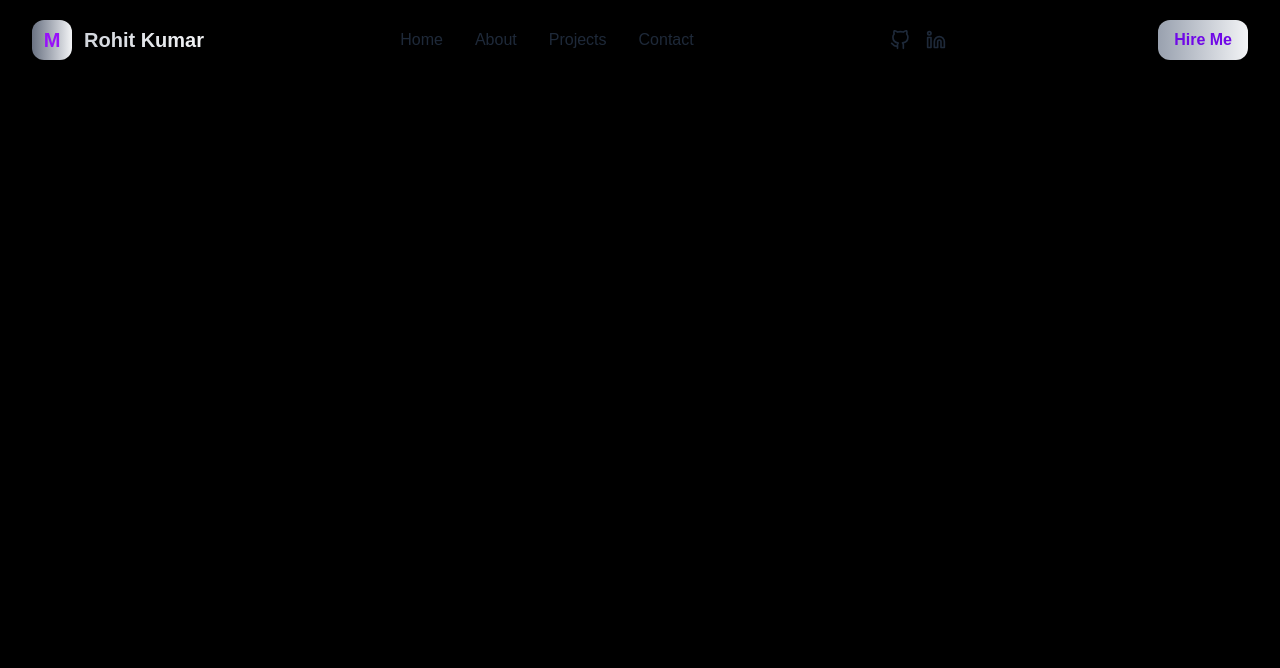
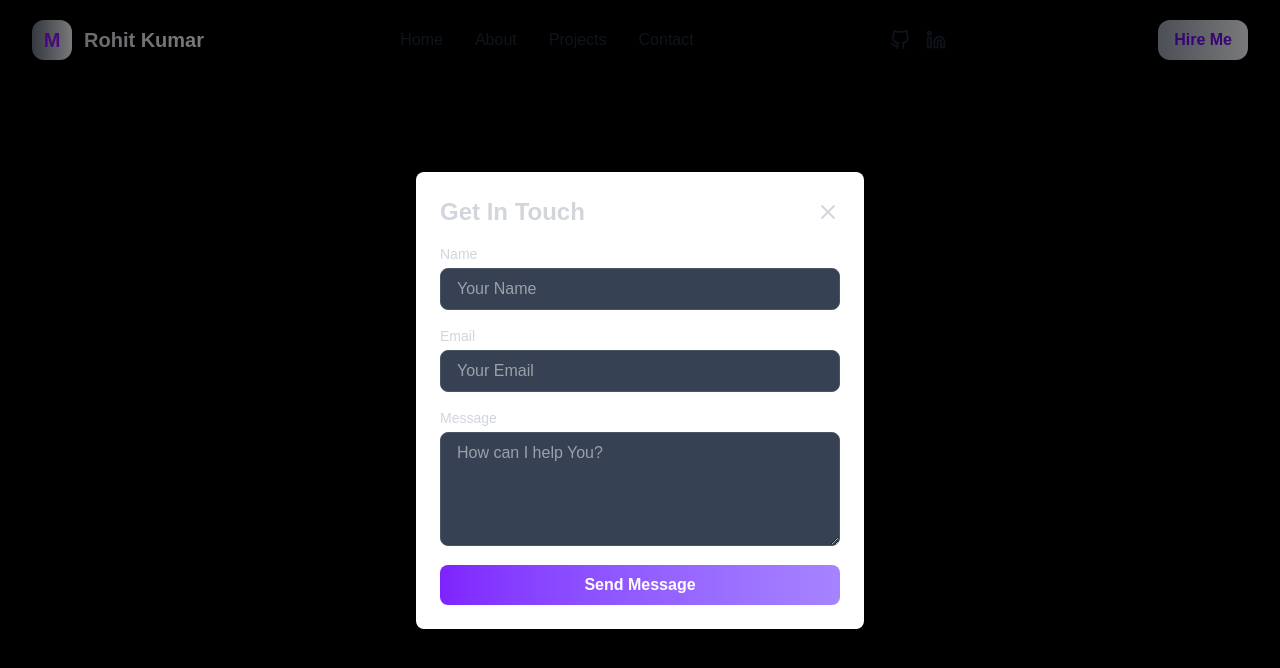
Before and after one commit to RohitPanchal097/Rohit-Portfolio, a React (Vite) app: page / in a window 1280 px wide. Both pictures are taken after a click on the button "Hire Me". Shown: the top 668 px of the page. Built offline with nearby package versions, Linux system fonts and the light colour scheme.

Commit message:
header complete

```diff
--- a/src/components/Header.jsx
+++ b/src/components/Header.jsx
@@ -1,14 +1,20 @@
 import React, { useState } from "react";
-import { delay, motion } from "framer-motion";
-import {FiGithub, FiLinkedin, FiMenu, FiX} from "react-icons/fi"
-
-
+import { delay, motion, AnimatePresence } from "framer-motion";
+import { FiGithub, FiLinkedin, FiMenu, FiX } from "react-icons/fi";
 
 function Header() {
   const [isOpen, setIsOpen] = useState(false);
-    const toggleMenu = () =>{
+  const toggleMenu = () => {
     setIsOpen(!isOpen);
-    }
+  };
+
+  const [contactFormOpen, setContactFormOpen] = useState(false);
+  const openContactForm = () => {
+    setContactFormOpen(true);
+  };
+  const closeContactForm = () => {
+    setContactFormOpen(false);
+  };
   return (
     <header className="absolute w-full z-50 transition-all duration-300">
       <div className="container mx-auto px-4 sm:px-6 lg:px-8 flex items-center justify-between h-16 md:h-20">
@@ -58,40 +64,40 @@
         {/* Social-icons -Dektop */}
         <div className="md:flex hidden items-center space-x-4 ">
           <motion.a
-          initial={{opacity:0, x:100}}
-            animate={{opacity:1, x:0}}
+            initial={{ opacity: 0, x: 100 }}
+            animate={{ opacity: 1, x: 0 }}
             transition={{
-                type:"spring",
-                stiffness:100,
-                damping:25,
-                delay:1.2,
-                duration:1.2,
+              type: "spring",
+              stiffness: 100,
+              damping: 25,
+              delay: 1.2,
+              duration: 1.2,
             }}
-
-          className="text-gray-800 dark:text-gray-200 hover:text-violet-600 dark:hover:text-violet-400 transition-colors duration-300 " href="#"  >
-           <FiGithub className="w-5 h-5 "/>
-
+            className="text-gray-800 dark:text-gray-200 hover:text-violet-600 dark:hover:text-violet-400 transition-colors duration-300 "
+            href="#"
+          >
+            <FiGithub className="w-5 h-5 " />
           </motion.a>
           <motion.a
-          initial={{opacity:0, x:100}}
-            animate={{opacity:1, x:0}}
+            initial={{ opacity: 0, x: 100 }}
+            animate={{ opacity: 1, x: 0 }}
             transition={{
-                type:"spring",
-                stiffness:100,
-                damping:25,
-                delay:1.2,
-                duration:1.2,
+              type: "spring",
+              stiffness: 100,
+              damping: 25,
+              delay: 1.2,
+              duration: 1.2,
             }}
-
-          className="text-gray-800 dark:text-gray-200 hover:text-violet-600 dark:hover:text-violet-400 transition-colors duration-300 " href="#"  >
-          <FiLinkedin className="w-5 h-5 "/>
-
+            className="text-gray-800 dark:text-gray-200 hover:text-violet-600 dark:hover:text-violet-400 transition-colors duration-300 "
+            href="#"
+          >
+            <FiLinkedin className="w-5 h-5 " />
           </motion.a>
-
         </div>
 
         {/* Hire Me Button */}
         <motion.button
+          onClick={openContactForm}
           initial={{ opacity: 0, scale: 0.8 }}
           animate={{ opacity: 1, scale: 1 }}
           transition={{
@@ -101,7 +107,8 @@
             stiffness: 100,
             damping: 15,
           }}
-            className= "ml-4 px-4 py-2 rounded-xl bg-gradient-to-r from-gray-400 to-gray-100 text-violet-700 font-bold hover:from-violet-600 hover:to-violet-400 hover:text-white transition-all duration-300 hidden md:inline-block">
+          className="ml-4 px-4 py-2 rounded-xl bg-gradient-to-r from-gray-400 to-gray-100 text-violet-700 font-bold hover:from-violet-600 hover:to-violet-400 hover:text-white transition-all duration-300 hidden md:inline-block"
+        >
           Hire Me
         </motion.button>
 
@@ -109,32 +116,141 @@
         <div className="md:hidden flex items-center ">
           <motion.button
             onClick={toggleMenu}
-                whileTap={{scale:0.8}}
-                className="text-gray-300">
-                    {isOpen ? <FiX className = "h-6 w-6" /> : <FiMenu className = "h-6 w-6" />}
+            whileTap={{ scale: 0.8 }}
+            className="text-gray-300"
+          >
+            {isOpen ? (
+              <FiX className="h-6 w-6" />
+            ) : (
+              <FiMenu className="h-6 w-6" />
+            )}
           </motion.button>
-
         </div>
-
       </div>
       {/* Mobile Menu */}
       <motion.div
-        initial={{height:0, opacity:0}}
-        animate ={{
-            opacity: isOpen ? 1: 0,
+        initial={{ height: 0, opacity: 0 }}
+        animate={{
+          opacity: isOpen ? 1 : 0,
           height: isOpen ? "auto" : 0,
         }}
-        transition={{duration:0.3,}}
-        className="md:hidden overflow-hidden bg-white dark:bg-gray-800 shadow-lg px-4 py-5 space-y-5">
+        transition={{ duration: 0.3 }}
+        className="md:hidden overflow-hidden bg-white dark:bg-gray-800 shadow-lg px-4 py-5 space-y-5"
+      >
         <nav className="flex flex-col space-y-4">
           {["Home", "About", "Projects", "Contact"].map((item, index) => (
-                <a onClick={toggleMenu} key={item} href="#" className="text-gray-300 font-medium py-2">
+            <a
+              onClick={toggleMenu}
+              key={item}
+              href="#"
+              className="text-gray-300 font-medium py-2"
+            >
               {item}
             </a>
           ))}
         </nav>
+        <div className="pt-4 border-t border-gray-200 dark:border-gray-700">
+          <div className="flex space-x-5">
+            <a href="#">
+              <FiGithub className="w-5 h-5 text-gray-300" />
+            </a>
+            <a href="#">
+              <FiLinkedin className="w-5 h-5 text-gray-300" />
+            </a>
+          </div>
+          <div className="mt-4">
+            <button
+              onClick={() => {
+                toggleMenu();
+                 openContactForm();
+              }}
 
+              className="mt-4 block w-full px-4 py-2 rounded-lg bg-gradient-to-r from-violet-600 to-violet-400 font-bold"
+            >
+              Contact Me
+            </button>
+          </div>
+        </div>
       </motion.div>
+
+      {/* Contact Form Modal */}
+<AnimatePresence>
+      {contactFormOpen && (
+        <motion.div
+          initial={{ opacity: 0 }}
+          animate={{ opacity: 1 }}
+          transition={{ duration: 0.5 }}
+          exit={{ opacity: 0 }}
+          className="fixed inset-0 bg-black/50 background-blur-sm z-50 flex items-center justify-center p-4"
+          onClick={closeContactForm}
+        >
+          <motion.div
+          initial={{ scale: 0.8, opacity: 0, y: 30}}
+          animate={{ scale: 1, opacity: 1, y:0}}
+          exit={{ scale: 0.8, opacity: 0, y:30}}
+          transition={{
+            type: "spring",
+            damping:30,
+            stiffness:200,
+            duration:0.8,
+          }}
+
+
+          className="bg-white dark:bg-gray-800 rounded-lg p-6 w-full max-w-md">
+            <div className="flex justify-between items-center mb-4">
+              <h1 className="text-2xl font-bold text-gray-300 ">Get In Touch</h1>
+
+              <button onClick={closeContactForm}>
+                <FiX className="w-6 h-6 text-gray-300 font-extrabold" />
+              </button>
+            </div>
+            {/*input fields */}
+            <form className="space-y-4">
+                <div>
+                    <label htmlFor="name" className="block text-sm font-medium text-gray-300 mb-1">
+                        Name
+                    </label>
+                    <input type="text"
+                    id="name"
+                    placeholder="Your Name"
+                    className="w-full px-4 py-2 border border-gray-600 rounded-lg focus:ring-2 focus:ring-violet-500 focus:border-violet-500 bg-gray-700" />
+
+                </div>
+                  <div>
+                    <label htmlFor="email" className="block text-sm font-medium text-gray-300 mb-1">
+                        Email
+                    </label>
+                    <input type="email"
+                    id="email"
+                    placeholder="Your Email"
+                    className="w-full px-4 py-2 border border-gray-600 rounded-lg focus:ring-2 focus:ring-violet-500 focus:border-violet-500 bg-gray-700" />
+
+                </div>
+                  <div>
+                    <label htmlFor="message" className="block text-sm font-medium text-gray-300 mb-1">
+                        Message
+                    </label>
+                    <textarea
+                    rows="4"
+                    id="message"
+                    placeholder="How can I help You?"
+                    className="w-full px-4 py-2 border border-gray-600 rounded-lg focus:ring-2 focus:ring-violet-500 focus:border-violet-500 bg-gray-700" />
+
+                    <motion.button
+                    type="submit"
+                    whileTap={{scale:0.9}}
+                    whileHover={{scale:1.05}}
+
+                    className="w-full px-4 py-2 bg-gradient-to-r from-violet-600 to-violet-400 hover:from-violet-700 hover:to-purple-700 trasition-all duration-300 text-white font-bold rounded-lg mt-3">
+                        Send Message
+                    </motion.button>
+
+                </div>
+            </form>
+          </motion.div>
+        </motion.div>
+      )}
+      </AnimatePresence>
     </header>
   );
 }
--- /dev/null
+++ b/src/components/HeroSection.jsx
@@ -0,0 +1,9 @@
+import React from 'react'
+
+function HeroSection() {
+  return (
+    <div>HeroSection</div>
+  )
+}
+
+export default HeroSection
```
Lines whose indentation alone changed are shown as unchanged.
